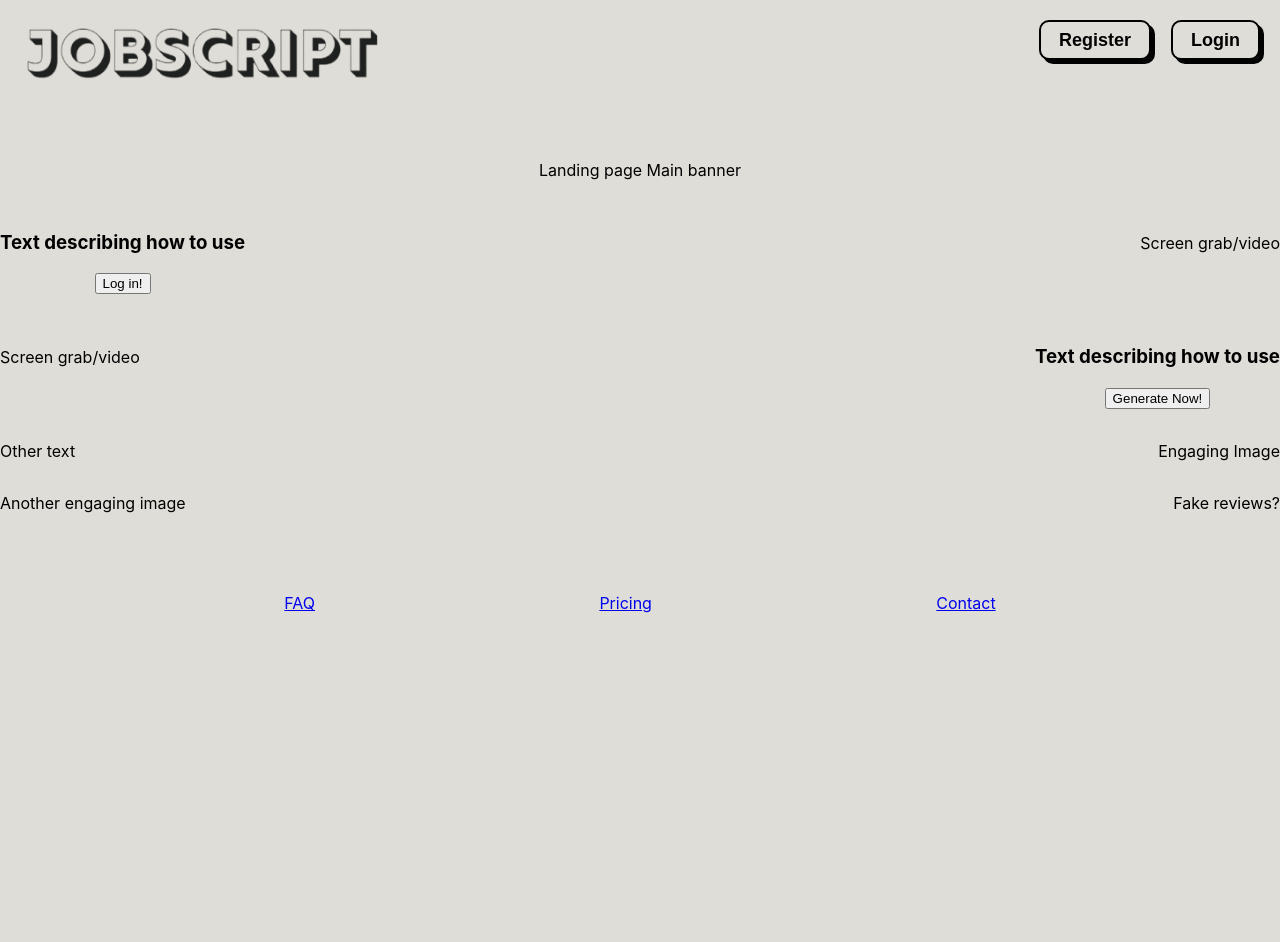
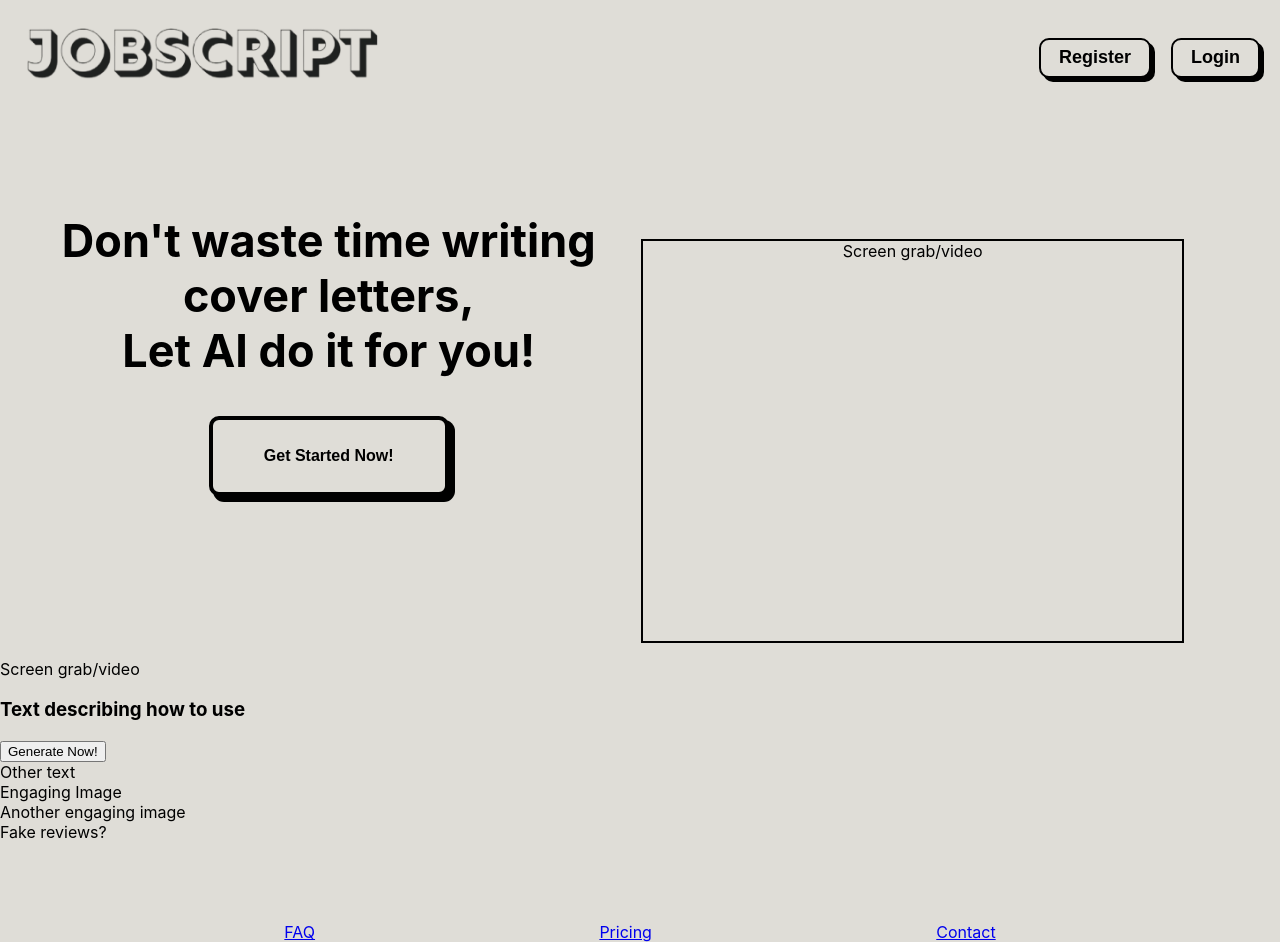
Before and after one commit to Funk3/jobscript, a React (Create React App) app in the folder client/: page / in a window 1280 px wide. Before the commit the page ends 800 px from the top, so only its background shows below. Built offline with nearby package versions, Linux system fonts and the light colour scheme.

Commit message:
Add styling to landing page

```diff
--- a/client/src/components/pages/LandingPage.jsx
+++ b/client/src/components/pages/LandingPage.jsx
@@ -3,13 +3,12 @@ import React from "react";
 export default function LandingPage() {
   return (
     <main>
-      <header className="landing-page-header">Landing page Main banner</header>
-      <section className="landing-page-instructional">
-        <div>
-          <h3>Text describing how to use</h3>
-          <button>Log in!</button>
+      <section className="landing-top">
+        <div className="landing-top-left">
+          <h1>Don't waste time writing cover letters,<br/>Let AI do it for you!</h1>
+          <button>Get Started Now!</button>
         </div>
-        <div>Screen grab/video</div>
+        <div className="screen-grab">Screen grab/video</div>
       </section>
 
       <section className="landing-page-instructional">
--- a/client/src/styles/App.scss
+++ b/client/src/styles/App.scss
@@ -1,4 +1,4 @@
-@import 'Variables';
+@import "Variables";
 
 /* Whole page */
 html {
@@ -66,7 +66,8 @@ body {
 
 .nav-rhs {
   display: flex;
-  justify-content: space-between;
+  justify-content: center;
+  align-items: center;
   padding-right: 20px;
 }
 
@@ -157,7 +158,8 @@ textarea {
   position: absolute;
 }
 
-.custom-file label, .upload {
+.custom-file label,
+.upload {
   display: block;
   align-items: center;
   background-color: $main-colour;
@@ -180,11 +182,13 @@ textarea {
   padding-top: 2px;
 }
 
-.custom-file label:hover, .upload:hover {
+.custom-file label:hover,
+.upload:hover {
   background-color: #fff;
 }
 
-.custom-file label:active, .upload:active {
+.custom-file label:active,
+.upload:active {
   box-shadow: black 2px 2px 0 0;
   transform: translate(2px, 2px);
 }
@@ -241,7 +245,6 @@ input:focus {
 .tone-select-btns:focus {
   box-shadow: black 2px 2px 0 0;
   transform: translate(2px, 2px);
-  background-color: white;
 }
 
 /* Generate button */
@@ -259,7 +262,14 @@ input:focus {
   margin: 0 50px 0 50px;
 }
 
+.generate-btn:hover {
+  background-color: #fff;
+}
 
+.generate-btn:active {
+  box-shadow: black 2px 2px 0 0;
+  transform: translate(2px, 2px);
+}
 /* RHS User Input area */
 
 .rhs-sections {
@@ -290,17 +300,51 @@ input:focus {
 
 /* Landing page */
 
-.landing-page-header {
-  text-align: center;
-  margin-top: 10rem;
-}
-.landing-page-instructional {
+.landing-top {
   display: flex;
   flex-direction: row;
-  justify-content: space-between;
+  align-items: baseline;
   text-align: center;
-  margin: 2rem 0rem;
+  margin: 10rem 0 0 0;
   align-items: baseline;
+  padding: 1rem;
+}
+
+.landing-top-left {
+  display: flex;
+  flex-direction: column;
+  align-items: center;
+  font-size: 30px;
+
+  button {
+    background-color: $main-colour;
+    cursor: $btn-cursor;
+    border: 4px solid black;
+    box-shadow: black 5px 5px 0 1px;
+    border-radius: 10px;
+    height: 5rem;
+    width: 15rem;
+    display: block;
+    text-align: center;
+    font-weight: 700;
+    font-size: 1rem;
+  }
+
+  button:hover {
+    background-color: #fff;
+  }
+
+  button:active {
+    box-shadow: black 2px 2px 0 0;
+    transform: translate(2px, 2px);
+  }
+}
+
+.screen-grab {
+  width: 45rem;
+  height: 25rem;
+  border: 2px solid;
+  margin: 0 5rem 0 0;
 }
 
 .landing-page-footer {
```
Also changed, not shown: client/src/components/Header.jsx (deleted, +0 -17 lines).
